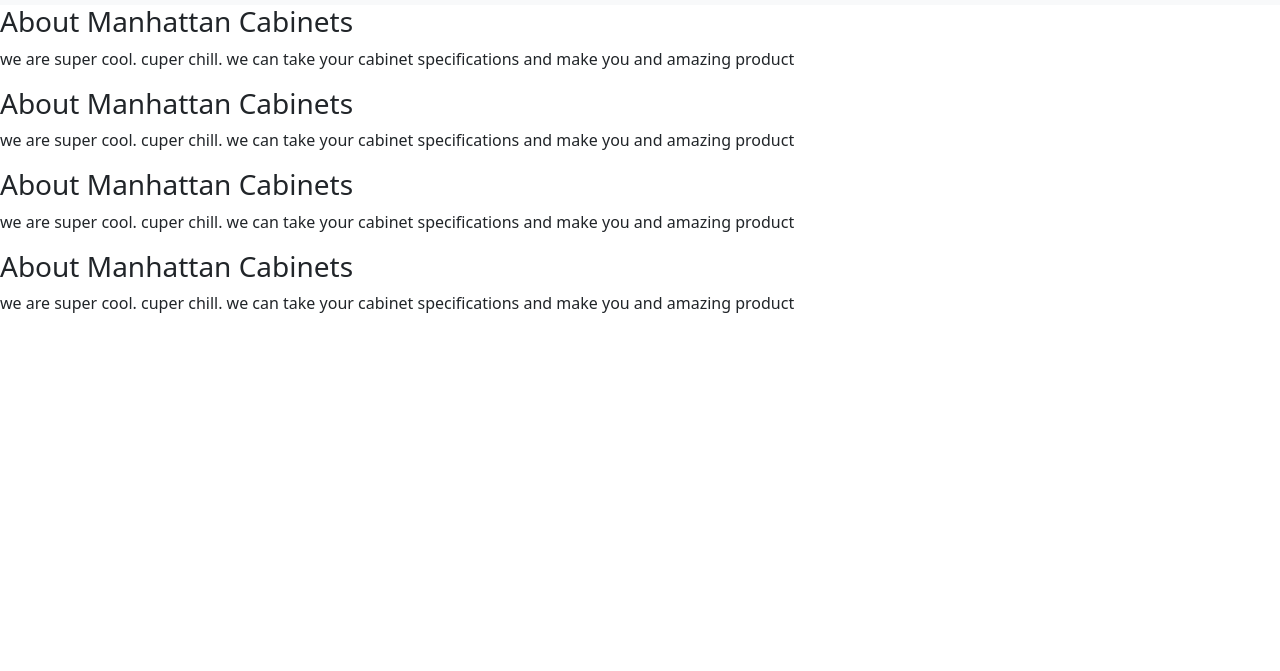
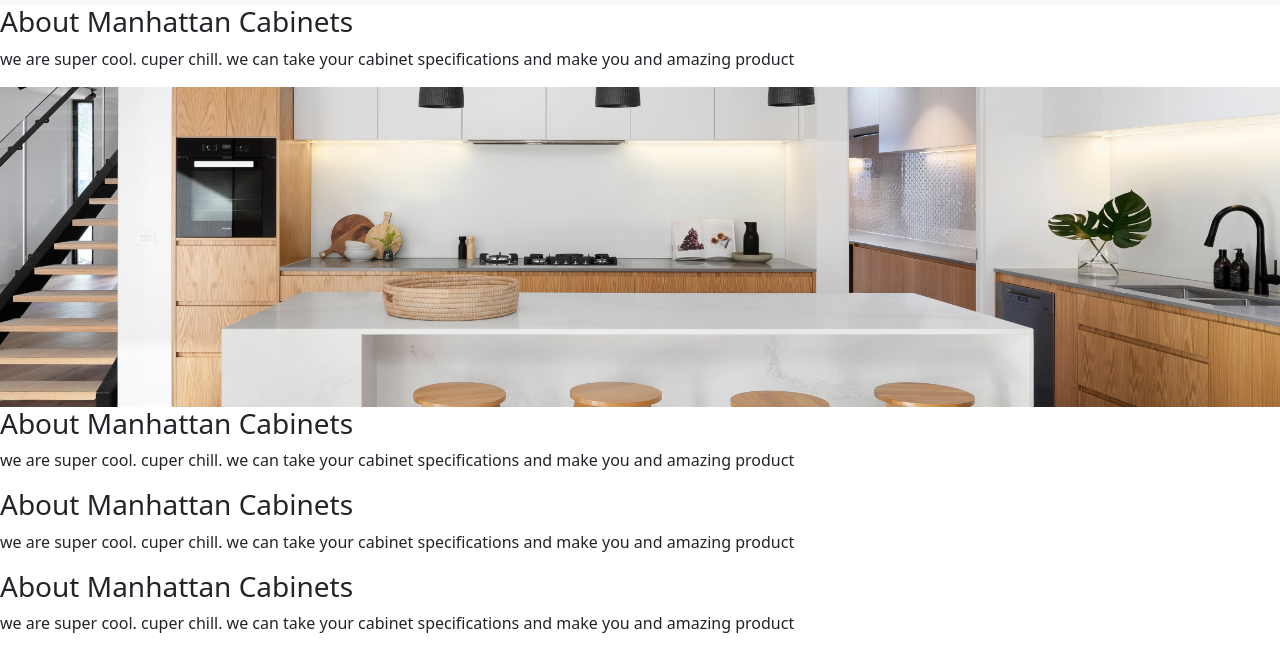
Before and after one commit to Dallas-Alfonso/manhattancabinets, a plain HTML site: page pages/about.html in a window 1280 px wide. Shown: the part 51-722 px from the top of the page. Drawn offline with nearby package versions, Linux system fonts and the light colour scheme; files that its build step writes are made by us from their sources.

Commit message:
successfully linked css to html. PAY ATTENTION TO PATHS

```diff
--- a/pages/about.html
+++ b/pages/about.html
@@ -17,11 +17,11 @@
     crossorigin = "anonymous">
     </script>
     <!-- END Bootstrap CSS V5.1 -->
-    <title>Document</title>
+    <title>About Me</title>
     <!-- Link to CSS StyleSheet -->
-    <link rel = "stylesheet" href = "styles.css">
+    <link rel = "stylesheet" href = "../styles.css">
   </head>
-</html>
+
 <body>
   <!-- NOTE THERE is a MAINN CONTAINER here.. -->
   <nav class = "navbar sticky-top navbar-expand-lg navbar-light bg-light">
@@ -93,7 +93,10 @@
       cabinet specifications and make you and amazing
       product</p>
   </section>
-  <section>
+  <section class = "mainPhotoAboutMe"> <!-- FIX ERROR HERE -->
+    <div >
+      <!-- <img src = "images/mainPhoto1.jpg" alt = "Dark Kitchen Design"> -->
+    </div>
     <!-- images here -->
   </section>
   <section>
@@ -118,3 +121,4 @@
       product</p>
   </section>
 </body>
+</html>
--- a/styles.css
+++ b/styles.css
@@ -88,3 +88,13 @@
   grid-template-columns: 1fr 1fr;
   grid-gap: 5rem;
 }
+
+
+/* About Me Section */
+.mainPhotoAboutMe {
+  background-image: url(images/mainPhoto1.jpg);
+  background-size: cover;
+  height: 20em;
+  background-position: center;
+
+}
```
